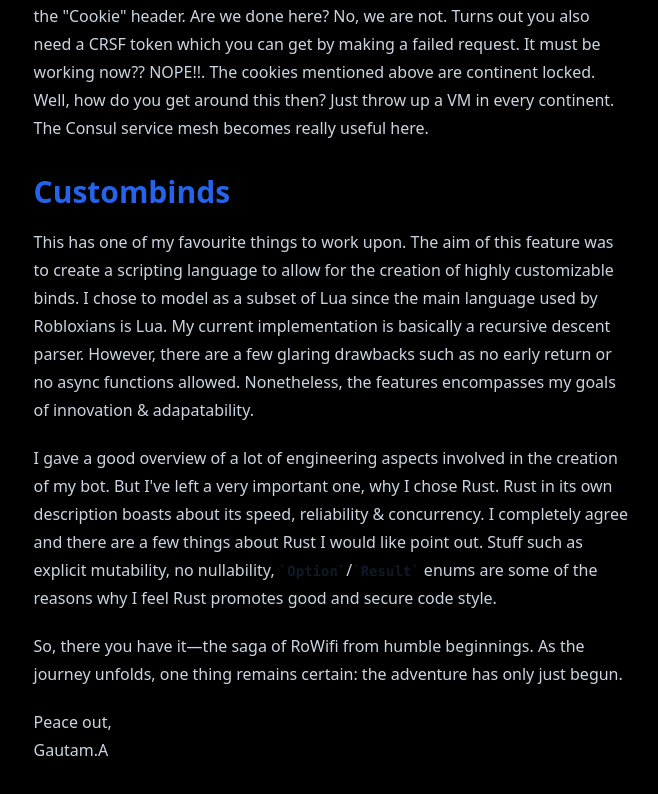
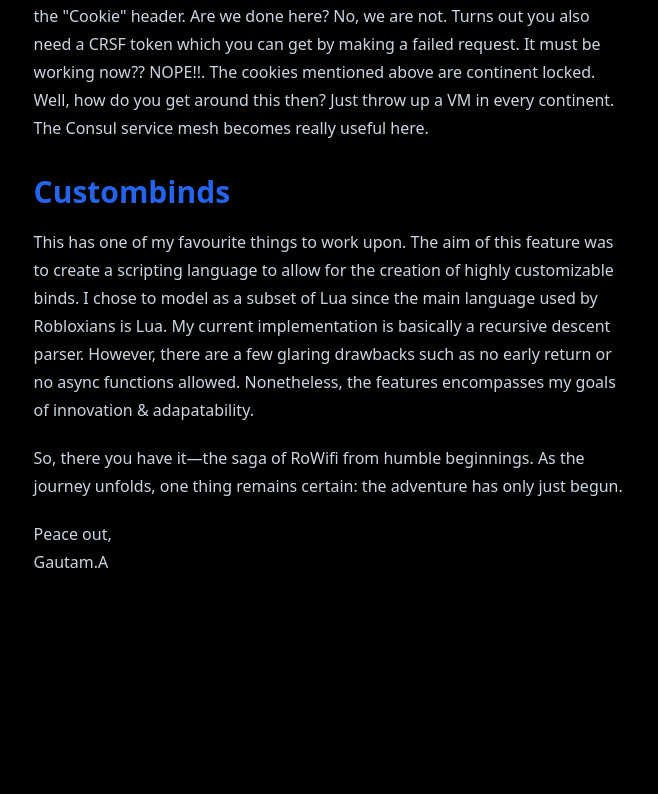
Before and after one commit to AsianIntel/asianintel.dev, a Next.js app: page /blog/rowifi-journey in a window 1280 px wide. Shown: the part 2001-2795 px from the top of the page, without its empty margins (309-967 px from the left). After the commit the page ends 2657 px from the top, so only its background shows below. Built offline with nearby package versions, Linux system fonts and the light colour scheme.

Commit message:
remove rust part

```diff
--- a/src/app/blog/rowifi-journey/page.mdx
+++ b/src/app/blog/rowifi-journey/page.mdx
@@ -28,9 +28,6 @@
 
 This has one of my favourite things to work upon. The aim of this feature was to create a scripting language to allow for the creation of highly customizable binds. I chose to model as a subset of Lua since the main language used by Robloxians is Lua. My current implementation is basically a recursive descent parser. However, there are a few glaring drawbacks such as no early return or no async functions allowed. Nonetheless, the features encompasses my goals of innovation & adapatability.
 
-
-I gave a good overview of a lot of engineering aspects involved in the creation of my bot. But I've left a very important one, why I chose Rust. Rust in its own description boasts about its speed, reliability & concurrency. I completely agree and there are a few things about Rust I would like point out. Stuff such as explicit mutability, no nullability, `Option`/`Result` enums are some of the reasons why I feel Rust promotes good and secure code style.
-
 So, there you have it—the saga of RoWifi from humble beginnings. As the journey unfolds, one thing remains certain: the adventure has only just begun.
 
 Peace out,<br/>
```
